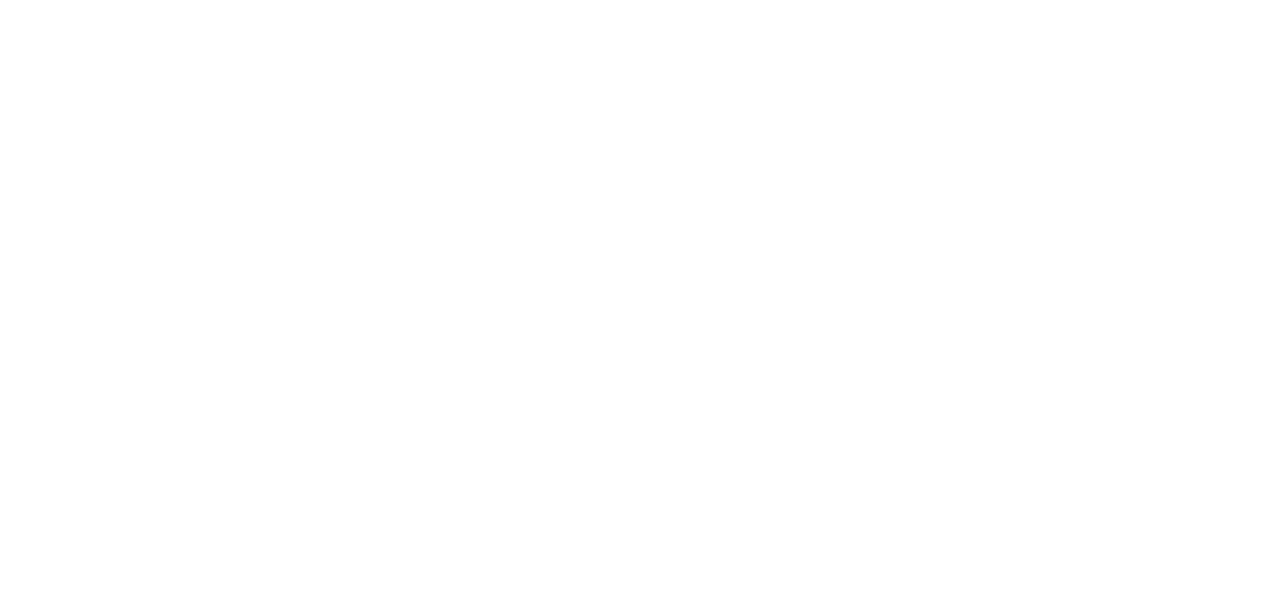
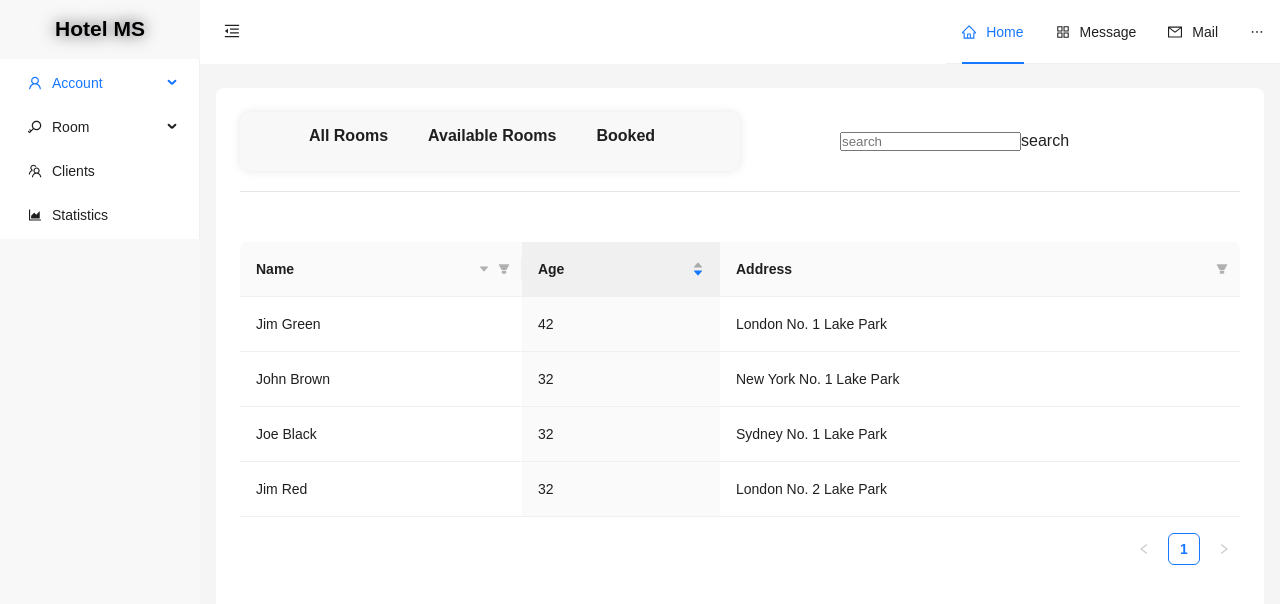
Before and after one commit to lweihao99/hotel-manager, a React (Create React App) app: page /manage/rooms in a window 1280 px wide. Before the commit this address had no page. Shown: the top 604 px of the page. Built offline with nearby package versions, Linux system fonts and the light colour scheme; sample sign-in values are in the browser's storage.

Commit message:
feat: room manage interface update, add filter menu on top of room manage interface, add new react query module

```diff
--- a/package.json
+++ b/package.json
@@ -13,6 +13,7 @@
     "node-sass": "^7.0.3",
     "react": "^18.2.0",
     "react-dom": "^18.2.0",
+    "react-query": "^3.39.3",
     "react-router": "^6.21.1",
     "react-router-dom": "^6.21.1",
     "react-scripts": "5.0.1",
--- a/src/App.js
+++ b/src/App.js
@@ -3,12 +3,18 @@
 import Manage from "./components/manager/Manage";
 import AccountManage from "./components/manager/AccountManage";
 import StaffManage from "./components/manager/StaffManage";
+import RoomManage from "./components/manager/RoomManage";
 
 import { BrowserRouter, Routes, Route } from "react-router-dom";
+import { QueryClient, QueryClientProvider } from "react-query";
+
+// 创建一个全局实例client,并通过QueryClientProvider将所有client传递下去，用于管理所有请求
+const queryClient = new QueryClient();
 
 function App() {
   return (
-    <>
+    //提供client
+    <QueryClientProvider client={queryClient}>
       <BrowserRouter>
         <Routes>
           {/* 渲染HomePage组件 */}
@@ -20,10 +26,11 @@
               element={<AccountManage></AccountManage>}
             ></Route>
             <Route path="staff" element={<StaffManage></StaffManage>}></Route>
+            <Route path="rooms" element={<RoomManage></RoomManage>}></Route>
           </Route>
         </Routes>
       </BrowserRouter>
-    </>
+    </QueryClientProvider>
   );
 }
 
--- a/src/components/home/Carousel.js
+++ b/src/components/home/Carousel.js
@@ -58,6 +58,7 @@
     return () => clearInterval(timer);
   }, []);
 
+  // todo 轮播图需要重新设计一个，可以简单但是要顺畅
   return (
     <div className={styles.container} id="carousel">
       <div
--- a/src/components/manager/AccountManage.js
+++ b/src/components/manager/AccountManage.js
@@ -1,6 +1,7 @@
 import React, { useEffect, useState } from "react";
 import { Space, Table, Tag } from "antd";
 
+// todo 进行客户操作界面的制定
 const columns = [
   {
     title: "Name",
--- a/src/components/manager/Manage.js
+++ b/src/components/manager/Manage.js
@@ -45,11 +45,11 @@
     label: "Room",
     children: [
       {
-        key: "room",
+        key: "rooms",
         label: "Room Manage",
       },
       {
-        key: "type",
+        key: "types",
         label: "Room Type Manage",
       },
     ],
@@ -141,6 +141,7 @@
 
     if (key === "accountManage") navigate("/manage/account");
     if (key === "staffManage") navigate("/manage/staff");
+    if (key === "rooms") navigate("/manage/rooms");
   };
 
   // handle logout
@@ -161,6 +162,7 @@
     setIsModalOpen(false);
   };
 
+  // todo 在登录之后跳转的页面是Dashboard获取个人账户或者酒店信息的overview
   return (
     <Layout styles={styles.layout}>
       {/* side menu bar */}
@@ -238,6 +240,7 @@
             borderRadius: borderRadiusLG,
           }}
         >
+          {/* Dashboard界面 */}
           <Outlet></Outlet>
         </Content>
       </Layout>
--- /dev/null
+++ b/src/components/manager/RoomManage.js
@@ -0,0 +1,215 @@
+import React, { useRef } from "react";
+import styles from "../../styles/manage/rooms.module.scss";
+
+import { Table, Input } from "antd";
+
+const columns = [
+  {
+    title: "Name",
+    dataIndex: "name",
+    filters: [
+      {
+        text: "Joe",
+        value: "Joe",
+      },
+      {
+        text: "Jim",
+        value: "Jim",
+      },
+      {
+        text: "Submenu",
+        value: "Submenu",
+        children: [
+          {
+            text: "Green",
+            value: "Green",
+          },
+          {
+            text: "Black",
+            value: "Black",
+          },
+        ],
+      },
+    ],
+    // specify the condition of filtering result
+    // here is that finding the name started with `value`
+    onFilter: (value, record) => record.name.indexOf(value) === 0,
+    sorter: (a, b) => a.name.length - b.name.length,
+    sortDirections: ["descend"],
+  },
+  {
+    title: "Age",
+    dataIndex: "age",
+    defaultSortOrder: "descend",
+    sorter: (a, b) => a.age - b.age,
+  },
+  {
+    title: "Address",
+    dataIndex: "address",
+    filters: [
+      {
+        text: "London",
+        value: "London",
+      },
+      {
+        text: "New York",
+        value: "New York",
+      },
+    ],
+    onFilter: (value, record) => record.address.indexOf(value) === 0,
+  },
+];
+
+const data = [
+  {
+    key: "1",
+    name: "John Brown",
+    age: 32,
+    address: "New York No. 1 Lake Park",
+  },
+  {
+    key: "2",
+    name: "Jim Green",
+    age: 42,
+    address: "London No. 1 Lake Park",
+  },
+  {
+    key: "3",
+    name: "Joe Black",
+    age: 32,
+    address: "Sydney No. 1 Lake Park",
+  },
+  {
+    key: "4",
+    name: "Jim Red",
+    age: 32,
+    address: "London No. 2 Lake Park",
+  },
+];
+
+const onChange = (pagination, filters, sorter, extra) => {
+  console.log("params", pagination, filters, sorter, extra);
+};
+
+function RoomManage() {
+  const underlineRef = useRef();
+
+  // 移入移出鼠标效果设定
+  const handleHover = (e, isActive) => {
+    const navbarTab = e.currentTarget.closest("[data-tab]");
+    const tab = navbarTab.getAttribute("data-tab");
+
+    // 下划线样式
+    if (isActive) {
+      navbarTab.classList.add("hoverActive");
+      underlineRef.current.style.display = "block";
+      switch (tab) {
+        case "1":
+          underlineRef.current.style.left = "15%";
+          underlineRef.current.style.width = "50px";
+          break;
+
+        case "2":
+          underlineRef.current.style.left = "40%";
+          underlineRef.current.style.width = "100px";
+          break;
+
+        case "3":
+          underlineRef.current.style.left = "77%";
+          underlineRef.current.style.width = "45px";
+          break;
+
+        default:
+          break;
+      }
+    } else {
+      navbarTab.classList.remove("hoverActive");
+      // underlineRef.current.style.display = "none";
+      underlineRef.current.style.left = "0";
+      underlineRef.current.style.width = "0";
+    }
+  };
+
+  // 操作过滤功能模块，根据过滤条件进行过滤(get all rooms, only available rooms, booked rooms)
+  const handleClickEvent = (e) => {
+    const filter = e.target.closest("#room-filter");
+
+    if (!filter) return;
+
+    const filterType = filter.getAttribute("data-filter");
+    console.log(filterType);
+  };
+
+  return (
+    <>
+      <div className={styles.room_menu_bar}>
+        <div className={styles.menu_box}>
+          <div className={styles.filter_box}>
+            <div className={styles.filter_menu}>
+              <div className={styles.filter_container}>
+                <div
+                  className={styles.tab_container}
+                  onClick={(e) => handleClickEvent(e)}
+                >
+                  <div
+                    className={styles.underline}
+                    ref={underlineRef}
+                    style={{ display: "none", width: "50px", left: "27%" }}
+                  ></div>
+                  <div
+                    className={styles.filter_tab}
+                    data-tab="1"
+                    onMouseEnter={(e) => handleHover(e, true)}
+                    onMouseLeave={(e) => handleHover(e, false)}
+                  >
+                    <span id="room-filter" data-filter="allRooms">
+                      All Rooms
+                    </span>
+                  </div>
+
+                  <div
+                    className={styles.filter_tab}
+                    data-tab="2"
+                    onMouseEnter={(e) => handleHover(e, true)}
+                    onMouseLeave={(e) => handleHover(e, false)}
+                  >
+                    <span id="room-filter" data-filter="availableRooms">
+                      Available Rooms
+                    </span>
+                  </div>
+
+                  <div
+                    className={styles.filter_tab}
+                    data-tab="3"
+                    onMouseEnter={(e) => handleHover(e, true)}
+                    onMouseLeave={(e) => handleHover(e, false)}
+                  >
+                    <span id="room-filter" data-filter="bookedRooms">
+                      Booked
+                    </span>
+                  </div>
+                </div>
+              </div>
+            </div>
+          </div>
+
+          {/* search box */}
+          <div className="search_box">
+            <div>
+              <input type="text" placeholder="search" />
+              <span>search</span>
+            </div>
+          </div>
+        </div>
+      </div>
+      <Table
+        style={{ marginTop: "5rem" }}
+        columns={columns}
+        dataSource={data}
+        onChange={onChange}
+      />
+    </>
+  );
+}
+
+export default RoomManage;
--- a/src/components/manager/StaffManage.js
+++ b/src/components/manager/StaffManage.js
@@ -99,7 +99,7 @@
       dataIndex: "email",
     },
     {
-      title: "Phone Number",
+      title: "Contact",
       key: "phoneNumber",
       dataIndex: "phoneNumber",
     },
--- a/src/components/manager/drawerForm.js
+++ b/src/components/manager/drawerForm.js
@@ -101,6 +101,7 @@
         if (res.status === 200) {
           openNotificationWithIcon("success", data.name, data.role);
 
+          // todo 在手动更新数据之后由于没有重新设计日期，日期会保持数据库的样子，需要在前端或者后端进行日期的format以保证是年月日
           // 手动更新数据
           setRoleList((prev) => [...prev, { key: data.roleId, ...data }]);
         }
@@ -131,6 +132,7 @@
     }
   };
 
+  // todo 需要封装消息通知保证复用性
   // notification on create
   const openNotificationWithIcon = (type, name, role) => {
     api[type]({
@@ -140,6 +142,7 @@
     });
   };
 
+  // todo 由于可能handleUpload会在handleChange之前执行，所以第一次上传图片的时候可能会没有imageUrl导致DatatoURLBlob函数接收不到参数，从而报错的bug，需要解决
   // info change, ·监视图片变化
   const handleChange = ({ file, fileList }) => {
     if (file.status === "uploading") {
@@ -166,6 +169,7 @@
     for (let i = 0; i < base64ToByte.length; i++) {
       int8Array[i] = base64ToByte.charCodeAt(i); // 返回指定位置字符的Unicode编码，将解码后的二进制数据的ACII值存储到 Uint8Array中
     }
+    // todo 添加一个original name进行区分
     return new Blob([bynaryArray], { type: mimeString }); // 创建一个Blob对象，用于存放二进制数据，并指定MIME类型
   };
 
@@ -197,6 +201,7 @@
       },
     };
 
+    // todo 在确认可以直接在blob里面添加name后删除File直接使用blob传参
     // 创建一个File对象实例，并指定文件名以及mimetype
     const newFile = new File([blob], `${file.name}`, { type: blob.type });
     console.log(newFile);
--- /dev/null
+++ b/src/styles/manage/rooms.module.scss
@@ -0,0 +1,91 @@
+.room_menu_bar {
+  width: 100%;
+  display: flex;
+  grid-template-columns: 1fr 1fr;
+  font-size: 16px;
+  text-align: center;
+  position: relative;
+  backdrop-filter: saturate(180%) blur(20px);
+  padding-bottom: 2rem;
+  border-bottom: 1px solid rgba($color: #000000, $alpha: 0.1);
+  height: 80px;
+
+  .menu_box {
+    flex: 1 1 auto;
+    align-items: center;
+    display: flex;
+    position: static;
+
+    .filter_box {
+      display: flex;
+      flex: 1 1 auto;
+      height: 100%;
+      max-width: 500px;
+      padding-left: 24px;
+      white-space: nowrap; // 不换行
+      margin: 0 10rem 0 0;
+      align-items: center;
+      justify-content: center;
+      background: #f8f8f8;
+      border-radius: 10px;
+      // padding: 1.5rem 0;
+      transition: all ease 0.3s;
+      box-shadow: 0 0 10px rgba(0, 0, 0, 0.1);
+
+      .filter_menu {
+        display: flex;
+        flex: 1 1 auto;
+        width: 0;
+        height: 100%;
+        white-space: nowrap;
+        position: relative;
+        margin-right: 40px;
+        align-items: center;
+
+        .filter_container {
+          flex: 1 1 auto;
+          width: 0;
+          height: 100%;
+          overflow: hidden;
+
+          .tab_container {
+            position: relative;
+            height: 100%;
+            margin-left: 0;
+            transition: all ease 0.5s;
+            top: 25%;
+
+            .underline {
+              transition: all 300ms cubic-bezier(0.4, 0, 0.2, 1) 50ms;
+              height: 2px;
+              background: #34bdf5;
+              position: absolute;
+              top: 40px;
+            }
+          }
+
+          .filter_tab {
+            height: 100%;
+            letter-spacing: 0.5px;
+            display: inline-block;
+            padding: 0 20px;
+          }
+
+          span {
+            font-weight: bold;
+            font-size: 16px;
+            letter-spacing: 0;
+            display: inline-block;
+            height: 100%;
+            position: relative;
+            max-width: 100%;
+          }
+
+          span:hover {
+            cursor: pointer;
+          }
+        }
+      }
+    }
+  }
+}
```
Also changed, not shown: src/components/api/roomModelAPI.js (added, +14 -0 lines), 1 other file (tests, documents, lock files or other folders).
